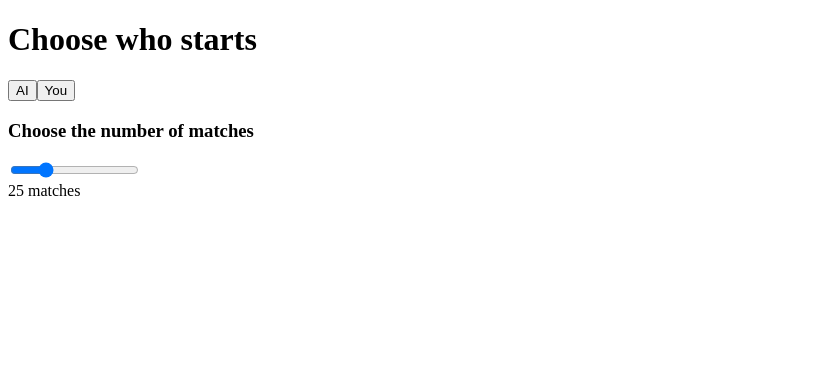
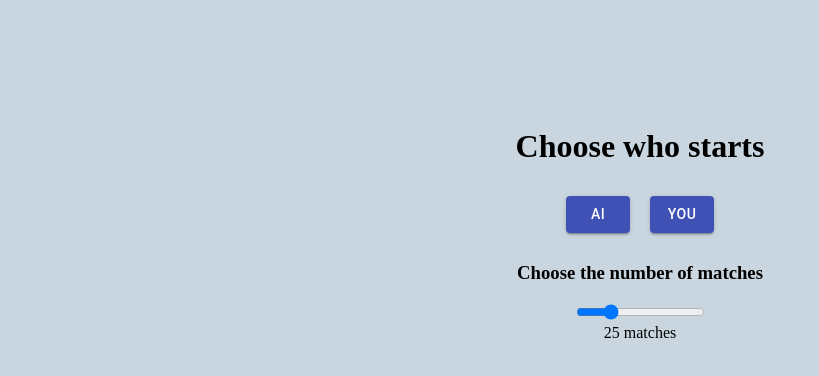
Before and after one commit to kirill8841/match-game, a React (Create React App) app: page / in a window 1280 px wide. Shown: the top 376 px of the page, without its empty margins (0-819 px from the left). Built offline with nearby package versions, Linux system fonts and the light colour scheme.

Commit message:
Added styling

```diff
--- a/package.json
+++ b/package.json
@@ -3,6 +3,7 @@
   "version": "0.1.0",
   "private": true,
   "dependencies": {
+    "@material-ui/core": "^4.11.4",
     "@testing-library/jest-dom": "^5.12.0",
     "@testing-library/react": "^11.2.7",
     "@testing-library/user-event": "^12.8.3",
--- a/public/styles.css
+++ b/public/styles.css
@@ -3,3 +3,17 @@
   right: 2%;
   top: 2%;
 }
+
+body {
+  margin-top: 10%;
+  background-color: #c9d6df;
+  text-align: center;
+}
+
+button.MuiButtonBase-root {
+  margin: 10px;
+}
+
+.endgame-button {
+  position:static;
+}
--- a/src/components/App.jsx
+++ b/src/components/App.jsx
@@ -5,6 +5,7 @@ import AiTurnAnimation from "./AiTurnAnimation.jsx"
 import ShowMatches from "./ShowMatches.jsx"
 import EndGameScreen from './EndGameScreen.jsx';
 import MainMenuButton from './MainMenuButton.jsx';
+
 
 
 function App() {
--- a/src/components/EndGameScreen.jsx
+++ b/src/components/EndGameScreen.jsx
@@ -19,6 +19,7 @@ function EndGameScreen(props) {
         : <p>Try your luck once again</p>
       }
       <MainMenuButton
+        style={"endgame-button"}
         setGameStage={props.setGameStage}
         setMatches={props.setMatches}
       />
--- a/src/components/MainMenuButton.jsx
+++ b/src/components/MainMenuButton.jsx
@@ -1,4 +1,5 @@
 import React from "react";
+import Button from '@material-ui/core/Button';
 
 function MainMenuButton(props) {
 
@@ -12,8 +13,8 @@ function MainMenuButton(props) {
   }
 
   return (
-    <div>
-      <button className={props.style ? props.style : "main-menu-button"} onClick={onClickHandler}>Main Menu</button>
+    <div className={props.style ? props.style : "main-menu-button"}>
+      <Button onClick={onClickHandler} variant="contained" color="primary">Main Menu</Button>
     </div>
   )
 }
--- a/src/components/MatchButtons.jsx
+++ b/src/components/MatchButtons.jsx
@@ -1,5 +1,5 @@
 import React from "react";
-
+import Button from '@material-ui/core/Button';
 
 
 function MatchButtons(props) {
@@ -17,14 +17,14 @@ function MatchButtons(props) {
 
   return (
     <div>
-      <button onClick={() => onClickHandler(1)}>1 Matches</button>
+      <Button variant="contained" color="primary" onClick={() => onClickHandler(1)}>1 Matches</Button>
       {
         props.totalMatches >= 2 &&
-        <button onClick={() => onClickHandler(2)}>2 Matches</button>
+        <Button variant="contained" color="primary" onClick={() => onClickHandler(2)}>2 Matches</Button>
       }
       {
         props.totalMatches >= 3 &&
-        <button onClick={() => onClickHandler(2)}>3 Matches</button>
+        <Button variant="contained" color="primary" onClick={() => onClickHandler(2)}>3 Matches</Button>
       }
     </div>
   )
--- a/src/components/SetupForm.jsx
+++ b/src/components/SetupForm.jsx
@@ -1,4 +1,5 @@
 import React from "react"
+import Button from '@material-ui/core/Button';
 
 
 function SetupForm(props) {
@@ -15,8 +16,22 @@ function SetupForm(props) {
   return (
     <div>
       <h1>Choose who starts</h1>
-      <button id="aiButton" onClick={() => props.startGame(false)}>AI</button>
-      <button id="playerButton" onClick={() => props.startGame(true)}>You</button><br />
+      <Button
+        variant="contained"
+        color="primary"
+        id="aiButton"
+        onClick={() => props.startGame(false)}
+      >
+        AI
+      </Button>
+      <Button
+        variant="contained"
+        color="primary"
+        id="playerButton"
+        onClick={() => props.startGame(true)}
+      >
+        You
+      </Button><br />
       <h3>Choose the number of matches</h3>
       <input
       type="range"
--- a/src/components/ShowMatches.jsx
+++ b/src/components/ShowMatches.jsx
@@ -15,7 +15,7 @@ function ShowMatches(props) {
     <div>
       <h3>Your opponent has got {props.matches.aiMatches} 🔥</h3>
 
-      <h3>Total matches available</h3>
+      <h3>Total matches available:</h3>
       <p>{totalMatchesString}</p>
 
       <h3>You've got {props.matches.playerMatches} 🔥</h3>
```
Also changed, not shown: 1 other file (tests, documents, lock files or other folders).
